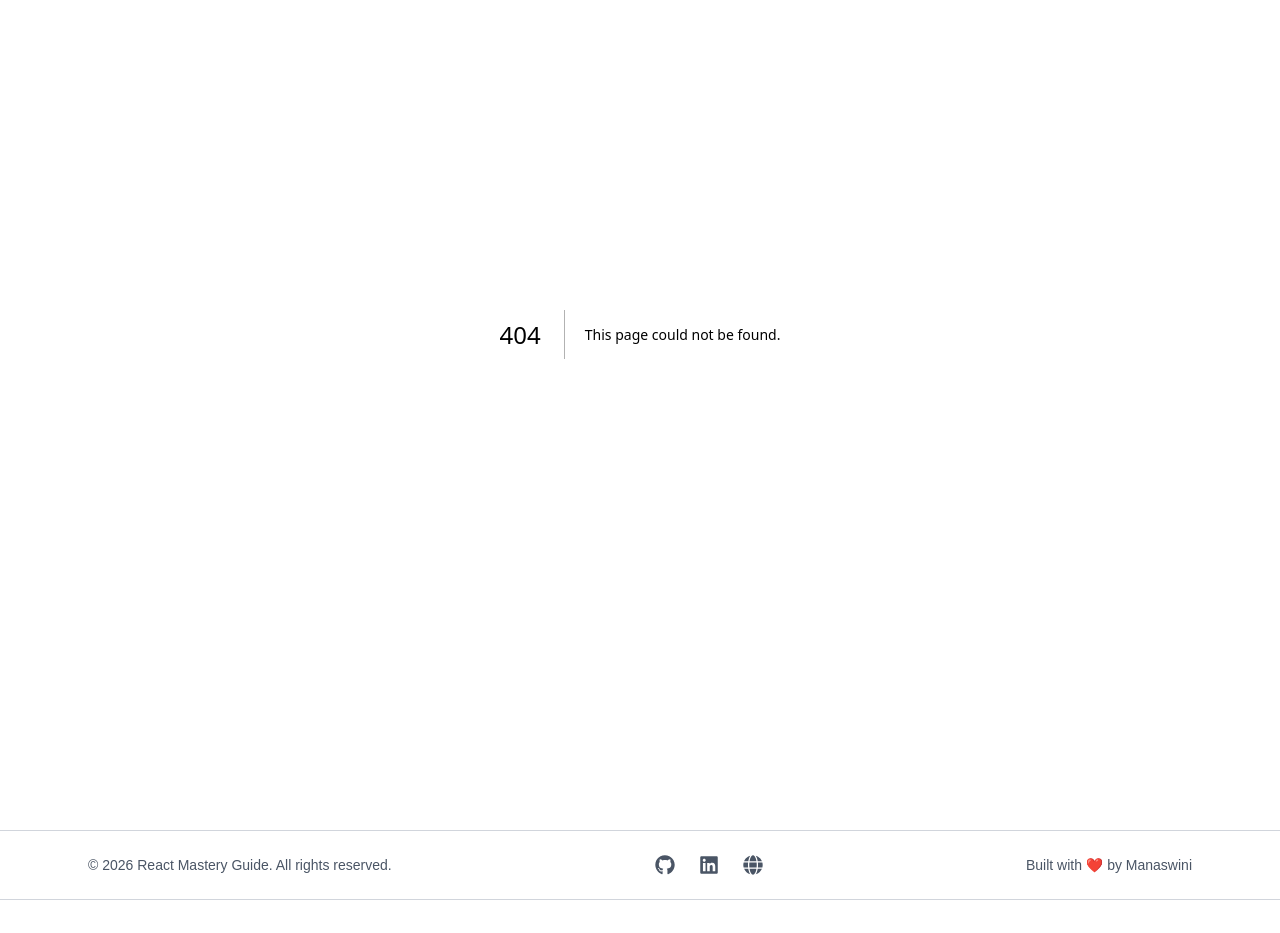
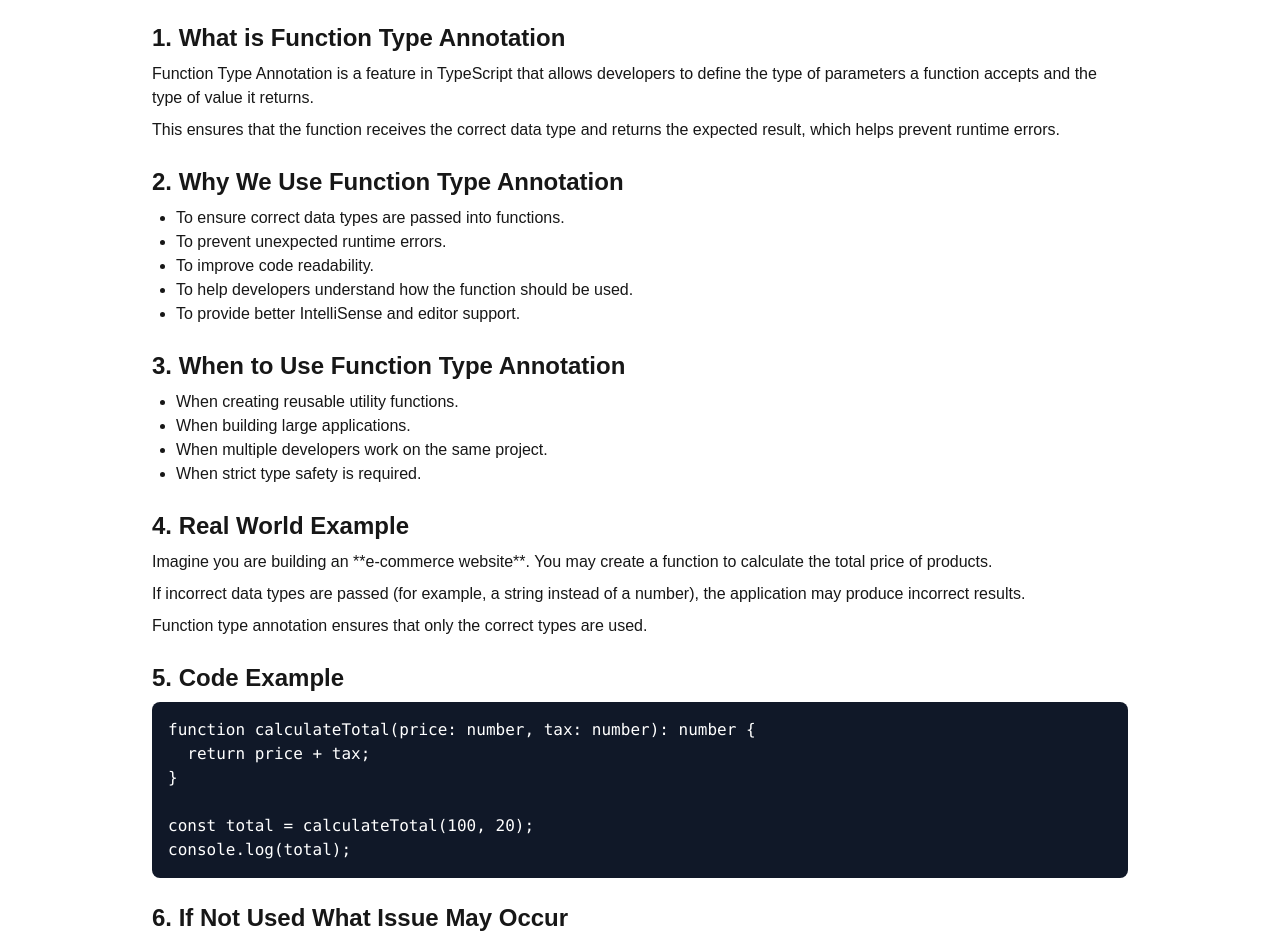
Before and after one commit to Monisasmal/Type-script-Concept, a Next.js app: page /concepts/FunctionTypeAnnotation in a window 1280 px wide. Before the commit this address had no page. Shown: the part 159-1092 px from the top of the page. Before the commit the page ends 1059 px from the top, so only its background shows below. Built offline with nearby package versions, Linux system fonts and the light colour scheme.

Commit message:
update concept

```diff
--- /dev/null
+++ b/src/app/concepts/FunctionTypeAnnotation/page.tsx
@@ -0,0 +1,111 @@
+export default function FunctionTypeAnnotation() {
+  return (
+    <div className="max-w-5xl mx-auto p-6">
+
+      <h1 className="text-4xl font-bold text-blue-600 mb-6">
+        Function Type Annotation in TypeScript
+      </h1>
+
+      {/* What is */}
+      <section className="mb-6">
+        <h2 className="text-2xl font-semibold mb-2">
+          1. What is Function Type Annotation
+        </h2>
+
+        <p>
+          Function Type Annotation is a feature in TypeScript that allows
+          developers to define the type of parameters a function accepts
+          and the type of value it returns.
+        </p>
+
+        <p className="mt-2">
+          This ensures that the function receives the correct data type
+          and returns the expected result, which helps prevent runtime
+          errors.
+        </p>
+      </section>
+
+      {/* Why */}
+      <section className="mb-6">
+        <h2 className="text-2xl font-semibold mb-2">
+          2. Why We Use Function Type Annotation
+        </h2>
+
+        <ul className="list-disc ml-6">
+          <li>To ensure correct data types are passed into functions.</li>
+          <li>To prevent unexpected runtime errors.</li>
+          <li>To improve code readability.</li>
+          <li>To help developers understand how the function should be used.</li>
+          <li>To provide better IntelliSense and editor support.</li>
+        </ul>
+      </section>
+
+      {/* When */}
+      <section className="mb-6">
+        <h2 className="text-2xl font-semibold mb-2">
+          3. When to Use Function Type Annotation
+        </h2>
+
+        <ul className="list-disc ml-6">
+          <li>When creating reusable utility functions.</li>
+          <li>When building large applications.</li>
+          <li>When multiple developers work on the same project.</li>
+          <li>When strict type safety is required.</li>
+        </ul>
+      </section>
+
+      {/* Real World */}
+      <section className="mb-6">
+        <h2 className="text-2xl font-semibold mb-2">
+          4. Real World Example
+        </h2>
+
+        <p>
+          Imagine you are building an **e-commerce website**.
+          You may create a function to calculate the total price of products.
+        </p>
+
+        <p className="mt-2">
+          If incorrect data types are passed (for example, a string instead
+          of a number), the application may produce incorrect results.
+        </p>
+
+        <p className="mt-2">
+          Function type annotation ensures that only the correct types
+          are used.
+        </p>
+      </section>
+
+      {/* Code Example */}
+      <section className="mb-6">
+        <h2 className="text-2xl font-semibold mb-2">
+          5. Code Example
+        </h2>
+
+        <pre className="bg-gray-900 text-white p-4 rounded-lg">
+{`function calculateTotal(price: number, tax: number): number {
+  return price + tax;
+}
+
+const total = calculateTotal(100, 20);
+console.log(total);`}
+        </pre>
+      </section>
+
+      {/* Issue */}
+      <section>
+        <h2 className="text-2xl font-semibold mb-2">
+          6. If Not Used What Issue May Occur
+        </h2>
+
+        <ul className="list-disc ml-6">
+          <li>Incorrect data types may be passed into the function.</li>
+          <li>Unexpected bugs may occur during runtime.</li>
+          <li>Large applications become difficult to maintain.</li>
+          <li>Developers may misunderstand how the function should work.</li>
+        </ul>
+      </section>
+
+    </div>
+  );
+}
--- /dev/null
+++ b/src/app/concepts/OptionalParameters/page.tsx
@@ -0,0 +1,79 @@
+export default function OptionalParameters() {
+  return (
+    <div className="max-w-5xl mx-auto p-6">
+
+      <h1 className="text-4xl font-bold text-blue-600 mb-6">
+        Optional Parameters in TypeScript
+      </h1>
+
+      {/* What */}
+      <section className="mb-6">
+        <h2 className="text-2xl font-semibold mb-2">1. What is Optional Parameter</h2>
+        <p>
+          Optional parameters allow a function parameter to be optional,
+          meaning the function can be called without providing that value.
+          In TypeScript, optional parameters are defined using the
+          <b> ? </b> symbol.
+        </p>
+      </section>
+
+      {/* Why */}
+      <section className="mb-6">
+        <h2 className="text-2xl font-semibold mb-2">2. Why We Use Optional Parameters</h2>
+        <ul className="list-disc ml-6">
+          <li>Provides flexibility when calling functions.</li>
+          <li>Allows functions to work with partial information.</li>
+          <li>Improves reusability of functions.</li>
+        </ul>
+      </section>
+
+      {/* When */}
+      <section className="mb-6">
+        <h2 className="text-2xl font-semibold mb-2">3. When to Use Optional Parameters</h2>
+        <ul className="list-disc ml-6">
+          <li>When some inputs are not always required.</li>
+          <li>When building flexible APIs.</li>
+          <li>When user input may or may not exist.</li>
+        </ul>
+      </section>
+
+      {/* Real world */}
+      <section className="mb-6">
+        <h2 className="text-2xl font-semibold mb-2">4. Real World Example</h2>
+        <p>
+          In a user profile system, a user may provide their age,
+          but it may not always be required.
+        </p>
+      </section>
+
+      {/* Code */}
+      <section className="mb-6">
+        <h2 className="text-2xl font-semibold mb-2">5. Code Example</h2>
+
+        <pre className="bg-gray-900 text-white p-4 rounded-lg">
+{`function greet(name: string, age?: number) {
+  if(age){
+    console.log(name + " is " + age + " years old");
+  } else {
+    console.log("Hello " + name);
+  }
+}
+
+greet("John")
+greet("John", 25)`}
+        </pre>
+
+      </section>
+
+      {/* Issue */}
+      <section>
+        <h2 className="text-2xl font-semibold mb-2">6. If Not Used What Issue</h2>
+        <p>
+          Without optional parameters, the function would require all
+          arguments every time it is called.
+        </p>
+      </section>
+
+    </div>
+  );
+}
--- a/src/app/concepts/page.tsx
+++ b/src/app/concepts/page.tsx
@@ -19,6 +19,8 @@ const concept = [
      {name: "What is Tuple?", path:"/concepts/Tuple"},
      {name: "What is Enum Type?", path:"/concepts/EnumType"},
      {name: "What is Object Type?", path:"/concepts/ObjectTypes"},
+     {name: "What is Function Type Annotation?", path:"/concepts/FunctionTypeAnnotation"},
+     {name: "What is Optional Parameters?", path:"/concepts/OptionalParameters"},
 ];
 
 export default function Concepts(){
```
